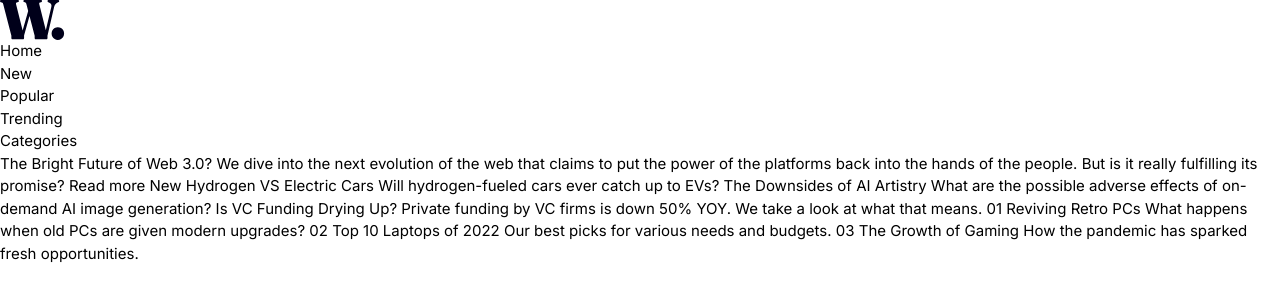
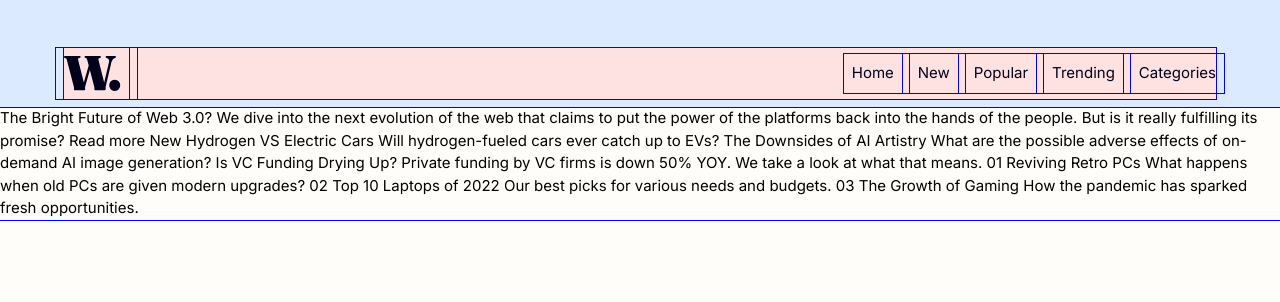
Before and after one commit to lilKriT/Bright-Future-News-Page, a website built with Vite: page index.html in a window 1280 px wide. Built offline with nearby package versions, Linux system fonts and the light colour scheme.

Commit message:
Styling header.

```diff
--- a/index.html
+++ b/index.html
@@ -18,17 +18,19 @@
     <title>Bright Future News Website - created by lilKriT</title>
   </head>
   <body>
-    <header>
-      <nav>
-        <a href="#">
-          <img src="public/logo.svg" alt="Bright News Logo" />
+    <header class="bg-blue-100 flex justify-center">
+      <nav
+        class="bg-red-100 w-full max-w-6xl flex flex-row justify-between items-center mt-12 mx-4 mb-2"
+      >
+        <a href="#" class="logo">
+          <img src="/logo.svg" alt="Bright News Logo " class="p-2 -ml-2" />
         </a>
-        <menu>
-          <li><a href="#">Home</a></li>
-          <li><a href="#">New</a></li>
-          <li><a href="#">Popular</a></li>
-          <li><a href="#">Trending</a></li>
-          <li><a href="#">Categories</a></li>
+        <menu class="flex flex-row gap-2 -mr-2">
+          <li class="navItem"><a href="#" class="navLink">Home</a></li>
+          <li class="navItem"><a href="#" class="navLink">New</a></li>
+          <li class="navItem"><a href="#" class="navLink">Popular</a></li>
+          <li class="navItem"><a href="#" class="navLink">Trending</a></li>
+          <li class="navItem"><a href="#" class="navLink">Categories</a></li>
         </menu>
       </nav>
     </header>
--- a/style.css
+++ b/style.css
@@ -6,5 +6,30 @@
   body {
     font-family: "Inter", sans-serif;
     font-size: 15px;
+    @apply bg-offWhite;
   }
 }
+
+@layer components {
+  .logo {
+    @apply transition duration-300 ease-in-out;
+    @apply hover:scale-110;
+  }
+
+  .navItem {
+    @apply flex;
+  }
+
+  .navLink {
+    @apply py-2 px-2;
+    @apply text-veryDarkBlue capitalize;
+    @apply transition duration-300 ease-in-out;
+    @apply hover:text-softRed;
+  }
+}
+
+@layer utilities {
+  * {
+    outline: 1px solid blue;
+  }
+}
```
